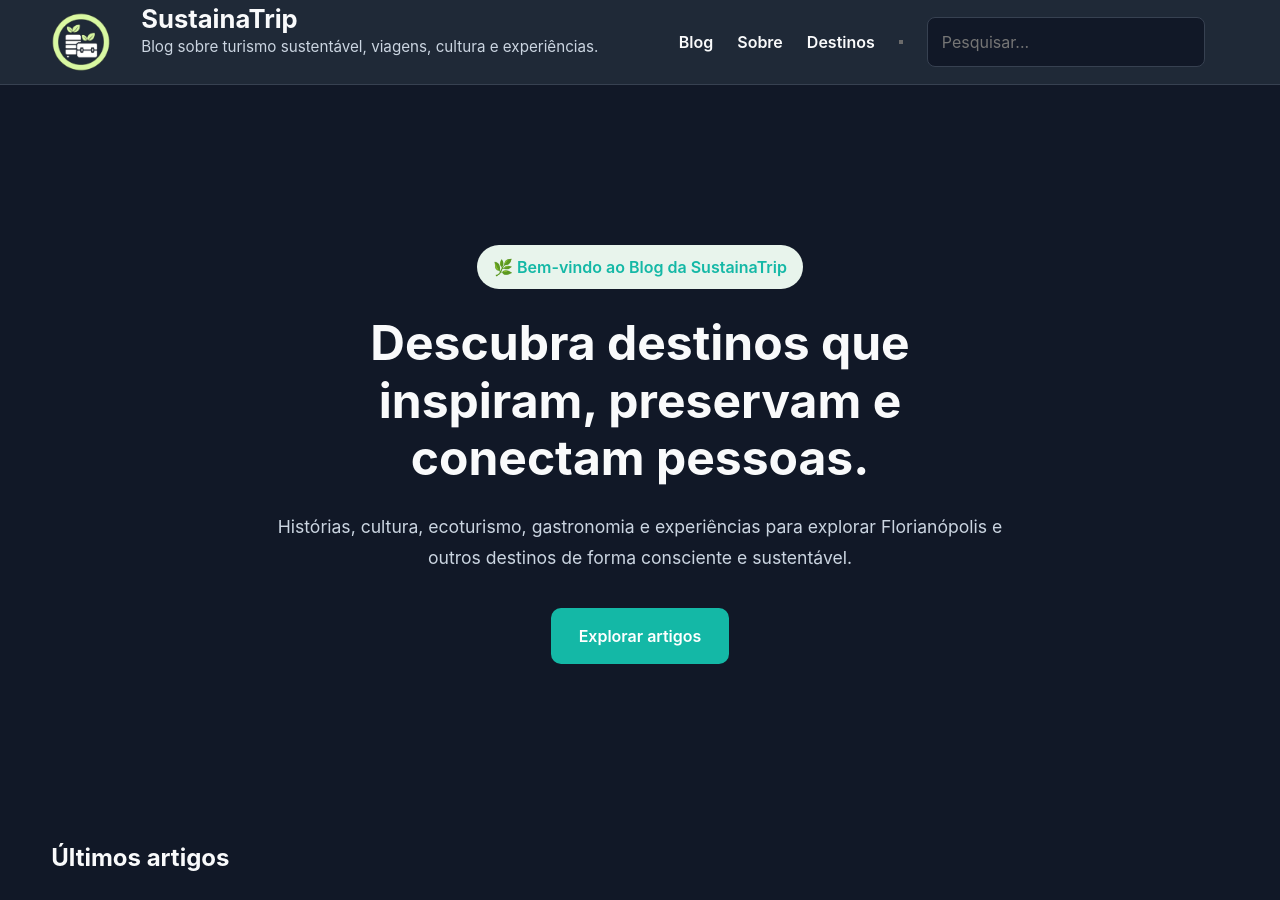
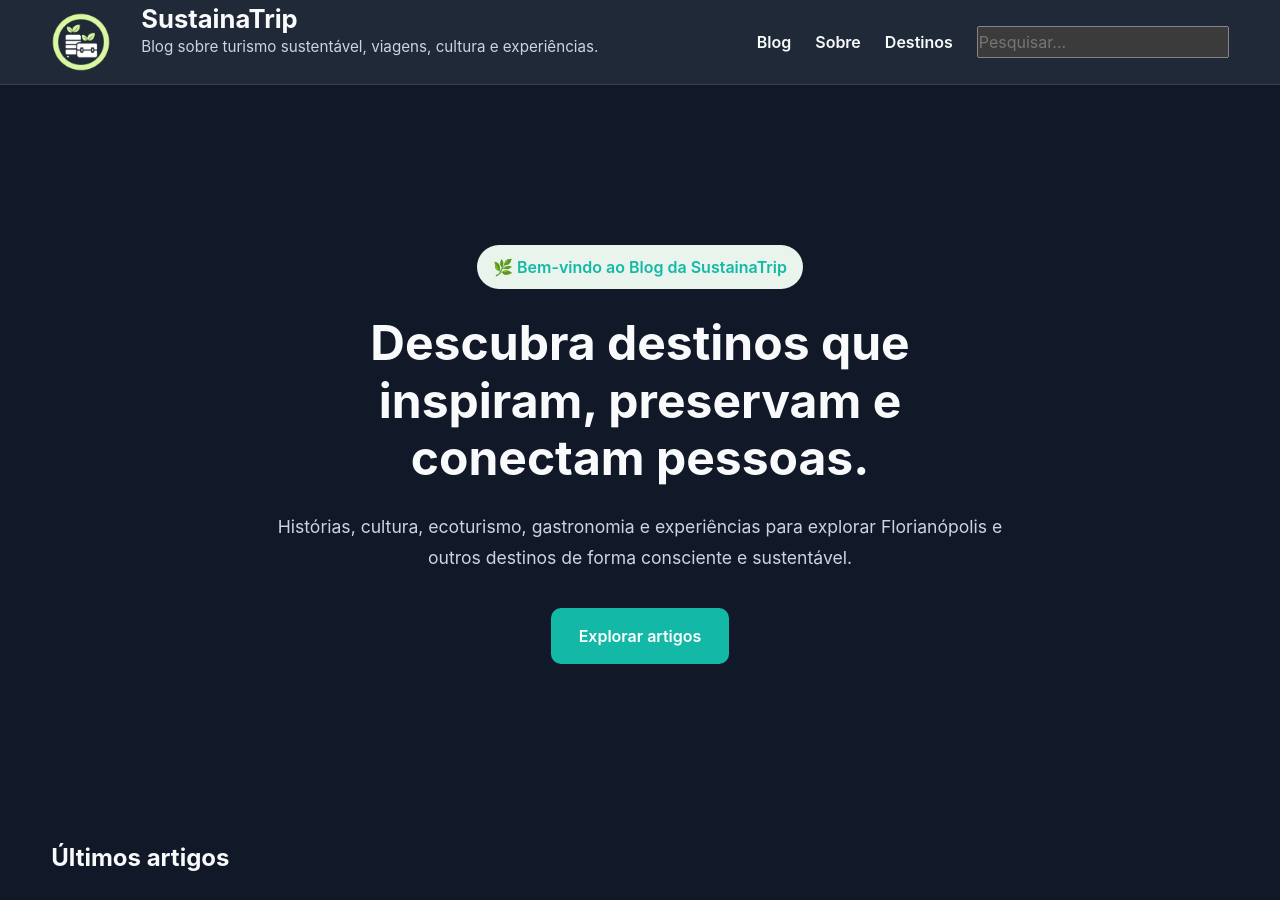
Before and after one commit to sustainatrip/blog, a Jekyll site: the page built from index.html, in a window 1280 px wide and 900 px high. Built offline with Jekyll 4.4.1, drawn with Linux system fonts in a browser that asks for light colours.

Commit message:
Atualizar o navigation.html

```diff
--- a/_includes/navigation.html
+++ b/_includes/navigation.html
@@ -6,18 +6,11 @@
 
     <a href="https://sustainatrip.com.br/">Destinos</a>
 
-<button id="darkMode"
-        class="icon-button"
-        aria-label="Alternar tema">
-
-    <i class="icon-moon-star"></i>
-
-</button>
-
     <input
+        class="icon-search"
         type="search"
         placeholder="Pesquisar..."
         class="search-box">
-        <i class="icon-search"></i>
+
 
 </nav>
```
